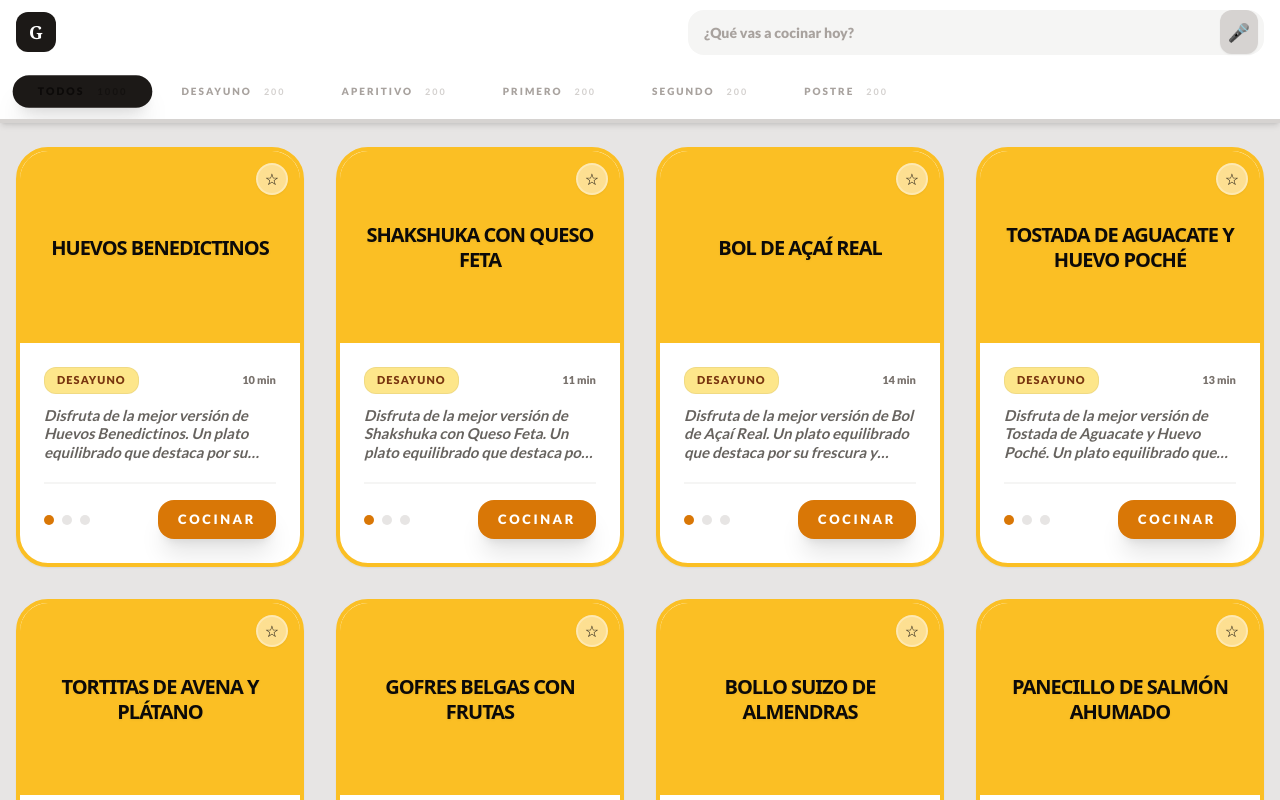
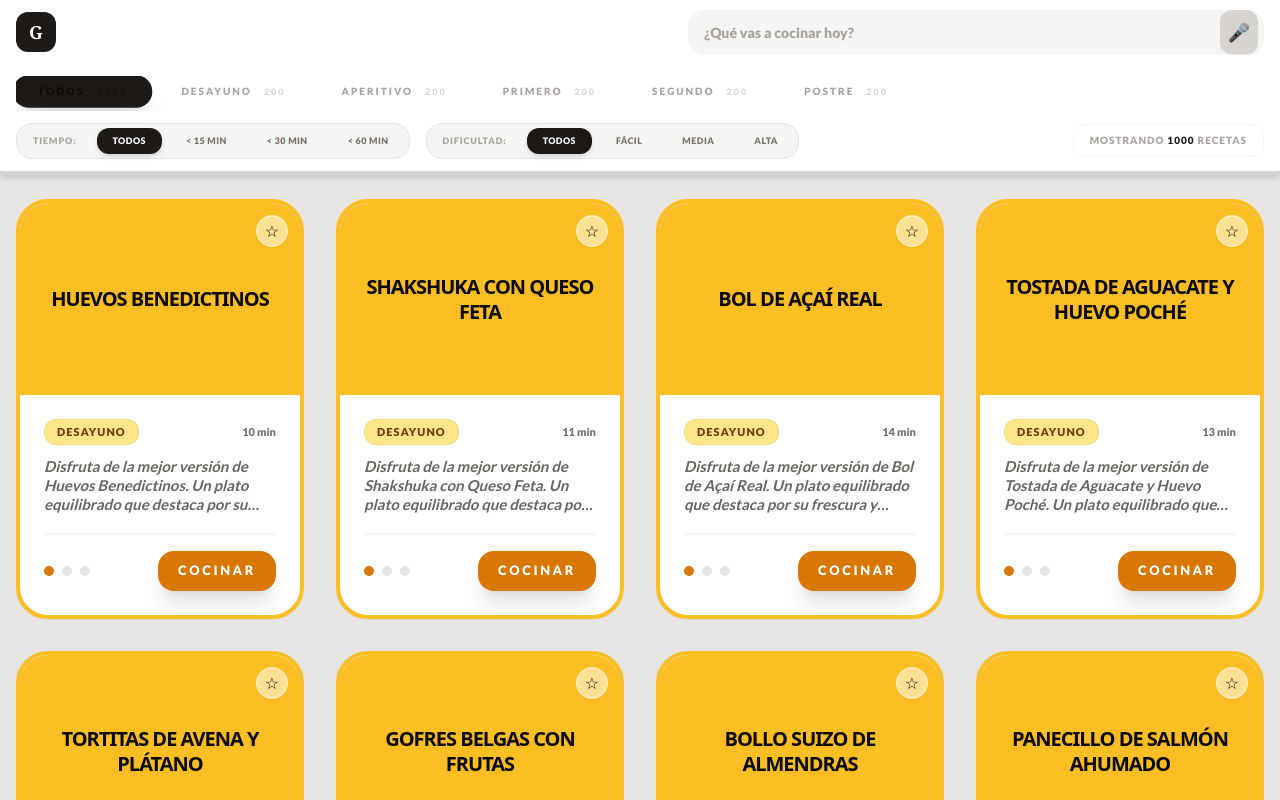
Before and after one commit to luismiquel/Recetario-Gourmet-Inteligente, a React (Vite) app: page / in a window 1280 px wide. Both pictures are taken after a click on the button "ENCENDER FOGONES". Shown: the top 800 px of the page. Built offline with nearby package versions, Linux system fonts and the light colour scheme.

Commit message:
feat: Add recipe filtering by time and difficulty
Introduces new state variables and logic to filter recipes based on maximum cooking time and active difficulty level. Updates the `useMemo` hook for `filteredRecipes` to incorporate these new filtering criteria.

```diff
--- a/App.tsx
+++ b/App.tsx
@@ -66,6 +66,9 @@ function App() {
   const [selectedRecipe, setSelectedRecipe] = useState<Recipe | null>(null);
   const [isModalOpen, setIsModalOpen] = useState(false);
   const [globalVoiceEnabled, setGlobalVoiceEnabled] = useState(false);
+  const [maxTime, setMaxTime] = useState<number | null>(null);
+  const [activeDifficulty, setActiveDifficulty] = useState<string | null>(null);
+
   const [favorites, setFavorites] = useState<number[]>(() => {
     try {
       return JSON.parse(localStorage.getItem('gourmet_favorites') || '[]');
@@ -103,9 +106,15 @@ function App() {
     return RECIPES.filter(r => {
       const matchCat = activeCategory === 'todos' || r.category === activeCategory;
       const q = searchQuery.toLowerCase();
-      return matchCat && (r.title.toLowerCase().includes(q) || r.ingredients.some(i => i.toLowerCase().includes(q)));
+      const matchSearch = matchCat && (r.title.toLowerCase().includes(q) || r.ingredients.some(i => i.toLowerCase().includes(q)));
+
+      const recipeTimeVal = parseInt(r.time.split(' ')[0]) || 0;
+      const matchTime = maxTime === null || recipeTimeVal <= maxTime;
+      const matchDiff = activeDifficulty === null || r.difficulty === activeDifficulty;
+
+      return matchSearch && matchTime && matchDiff;
     });
-  }, [activeCategory, searchQuery]);
+  }, [activeCategory, searchQuery, maxTime, activeDifficulty]);
 
   if (showLanding) return <LandingPage onEnter={() => setShowLanding(false)} />;
 
@@ -138,7 +147,9 @@ function App() {
           </div>
         </nav>
 
-        <div className="max-w-7xl mx-auto px-4 py-3 flex gap-2 overflow-x-auto scrollbar-hide">
+        <div className="max-w-7xl mx-auto px-4 py-3 flex flex-col gap-3">
+          {/* Fila de Categorías */}
+          <div className="flex gap-2 overflow-x-auto scrollbar-hide pb-1">
             {['todos', 'desayuno', 'aperitivo', 'primero', 'segundo', 'postre'].map(cat => {
               const theme = CATEGORY_THEMES[cat] || CATEGORY_THEMES.todos;
               return (
@@ -154,9 +165,61 @@ function App() {
               );
             })}
           </div>
+
+          {/* Fila de Filtros Adicionales (Tiempo y Dificultad) */}
+          <div className="flex flex-wrap gap-4 items-center">
+            {/* Filtro Tiempo */}
+            <div className="flex gap-2 items-center bg-stone-100 p-1 rounded-2xl border border-stone-200">
+              <span className="text-[9px] font-black uppercase text-stone-400 px-3 tracking-widest">Tiempo:</span>
+              {[
+                { label: 'Todos', val: null },
+                { label: '< 15 min', val: 15 },
+                { label: '< 30 min', val: 30 },
+                { label: '< 60 min', val: 60 }
+              ].map(t => (
+                <button
+                  key={t.label}
+                  onClick={() => setMaxTime(t.val)}
+                  className={`px-4 py-1.5 rounded-xl text-[9px] font-black uppercase tracking-wider transition-all ${
+                    maxTime === t.val ? 'bg-stone-900 text-white shadow-md' : 'text-stone-500 hover:bg-stone-200'
+                  }`}
+                >
+                  {t.label}
+                </button>
+              ))}
+            </div>
+
+            {/* Filtro Dificultad */}
+            <div className="flex gap-2 items-center bg-stone-100 p-1 rounded-2xl border border-stone-200">
+              <span className="text-[9px] font-black uppercase text-stone-400 px-3 tracking-widest">Dificultad:</span>
+              {[
+                { label: 'Todos', val: null },
+                { label: 'Fácil', val: 'Baja' },
+                { label: 'Media', val: 'Media' },
+                { label: 'Alta', val: 'Alta' }
+              ].map(d => (
+                <button
+                  key={d.label}
+                  onClick={() => setActiveDifficulty(d.val)}
+                  className={`px-4 py-1.5 rounded-xl text-[9px] font-black uppercase tracking-wider transition-all ${
+                    activeDifficulty === d.val ? 'bg-stone-900 text-white shadow-md' : 'text-stone-500 hover:bg-stone-200'
+                  }`}
+                >
+                  {d.label}
+                </button>
+              ))}
+            </div>
+
+            {/* Contador de resultados */}
+            <div className="ml-auto text-[10px] font-black text-stone-400 uppercase tracking-widest bg-white px-4 py-2 rounded-xl border border-stone-100">
+              Mostrando <span className="text-stone-900">{filteredRecipes.length}</span> recetas
+            </div>
+          </div>
+        </div>
       </header>
 
       <main className="max-w-7xl mx-auto px-4 py-6">
+        {filteredRecipes.length > 0 ? (
           <div className="grid grid-cols-2 md:grid-cols-3 lg:grid-cols-4 gap-4 sm:gap-8">
             {filteredRecipes.map((recipe) => {
               const theme = CATEGORY_THEMES[recipe.category] || CATEGORY_THEMES.todos;
@@ -202,6 +265,19 @@ function App() {
               );
             })}
           </div>
+        ) : (
+          <div className="flex flex-col items-center justify-center py-20 text-center">
+            <div className="text-6xl mb-6">🍳</div>
+            <h2 className="text-2xl font-black text-stone-900 uppercase tracking-tighter mb-2">No hay recetas que coincidan</h2>
+            <p className="text-stone-500 font-bold max-w-xs mx-auto">Prueba ajustando los filtros de tiempo o dificultad.</p>
+            <button
+              onClick={() => { setMaxTime(null); setActiveDifficulty(null); setActiveCategory('todos'); setSearchQuery(''); }}
+              className="mt-8 px-8 py-3 bg-stone-900 text-white rounded-2xl font-black text-[10px] uppercase tracking-[0.3em] shadow-xl active:scale-95"
+            >
+              Limpiar todos los filtros
+            </button>
+          </div>
+        )}
       </main>
 
       {selectedRecipe && (
```
Lines whose indentation alone changed are shown as unchanged.
